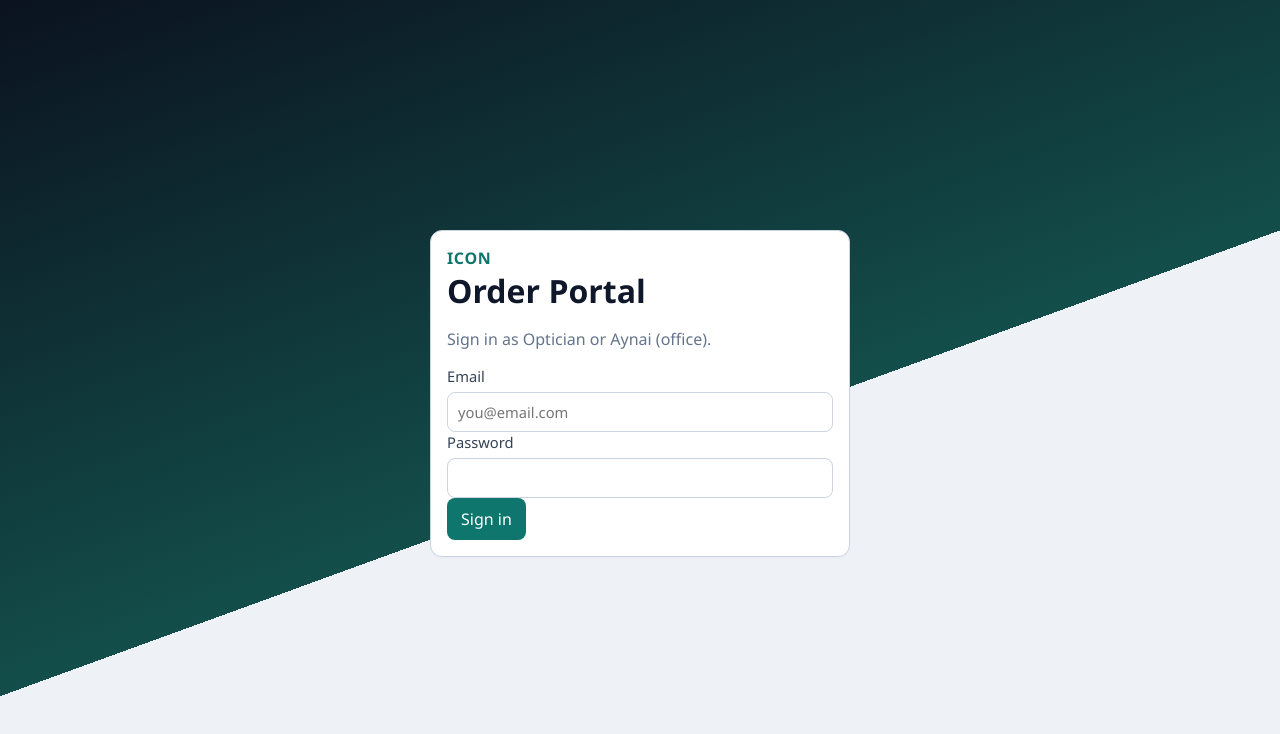
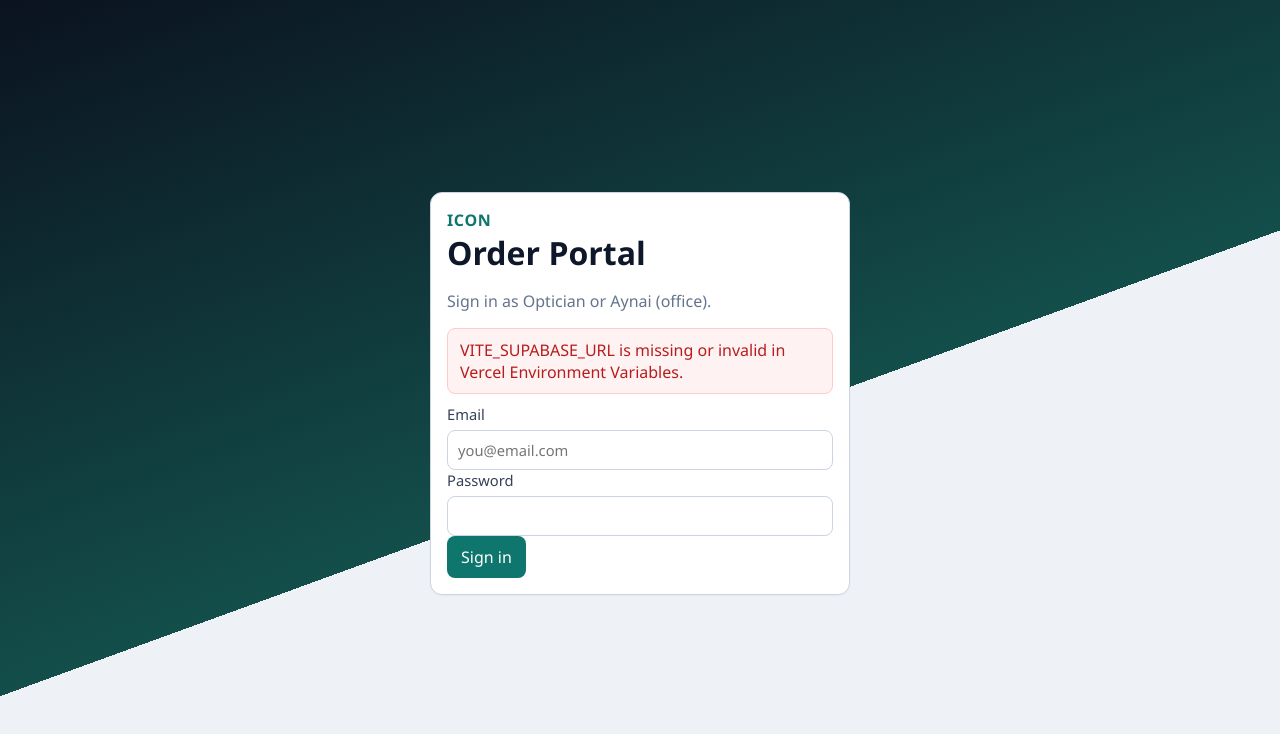
Before and after one commit to spectsme-png/icon-order-portal, a React (Vite) app: page /login in a window 1280 px wide. Shown: the top 734 px of the page. Built offline with nearby package versions, Linux system fonts and the light colour scheme; no server answers.

Commit message:
Show clear login UI and env warning on blank deploy.

```diff
--- a/src/pages/LoginPage.jsx
+++ b/src/pages/LoginPage.jsx
@@ -1,6 +1,7 @@
 import { useState } from 'react'
 import { Navigate } from 'react-router-dom'
 import { useAuth } from '../lib/AuthContext'
+import { supabaseConfigError } from '../lib/supabase'
 
 export default function LoginPage() {
   const { signIn, session, role, loading } = useAuth()
@@ -42,6 +43,7 @@ export default function LoginPage() {
         <div className="brand">ICON</div>
         <h1>Order Portal</h1>
         <p className="muted">Sign in as Optician or Aynai (office).</p>
+        {supabaseConfigError ? <div className="alert">{supabaseConfigError}</div> : null}
         {session && !role ? (
           <div className="alert">Signed in, but no role found. Check profiles in Supabase.</div>
         ) : null}
```
